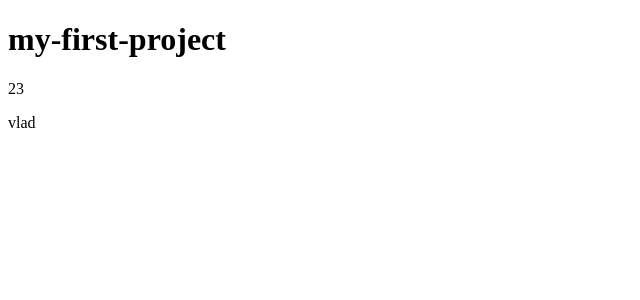
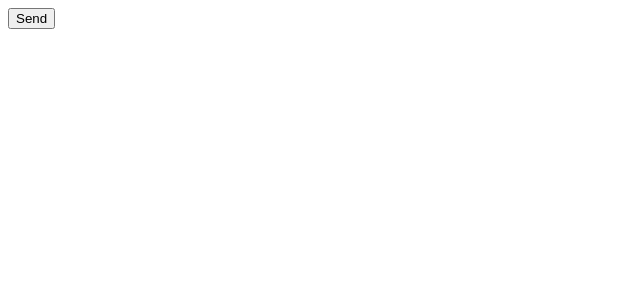
Before and after one commit to gromVlad/Angular, an Angular app in the folder my-first-project/: page / in a window 1280 px wide. Shown: the top 300 px of the page, without its empty margins (0-640 px from the left). Built offline with nearby package versions, Linux system fonts and the light colour scheme.

Commit message:
Property binding

```diff
--- a/my-first-project/src/app/app.component.html
+++ b/my-first-project/src/app/app.component.html
@@ -1,3 +1 @@
-<h1>{{title}}</h1>
-<p>{{obj.age}}</p>
-<p>{{obj.name}}</p>
+<button [disabled]="isDisabled">Send</button>
--- a/my-first-project/src/app/app.component.ts
+++ b/my-first-project/src/app/app.component.ts
@@ -1,9 +1,4 @@
 import { Component } from '@angular/core';
-
-interface ObjType {
-  age: number;
-  name: string;
-}
 
 @Component({
   selector: 'main-root',
@@ -11,9 +6,11 @@ interface ObjType {
   styleUrls: ['./app.component.scss'],
 })
 export class AppComponent {
-  title = 'my-first-project';
-  obj: ObjType = {
-    age: 23,
-    name: 'vlad',
-  };
+  isDisabled:boolean = true
+
+  constructor (){
+    setTimeout(() => {
+      this.isDisabled = false
+    }, 5000);
+  }
 }
```
Also changed, not shown: 1 other file (tests, documents, lock files or other folders).
